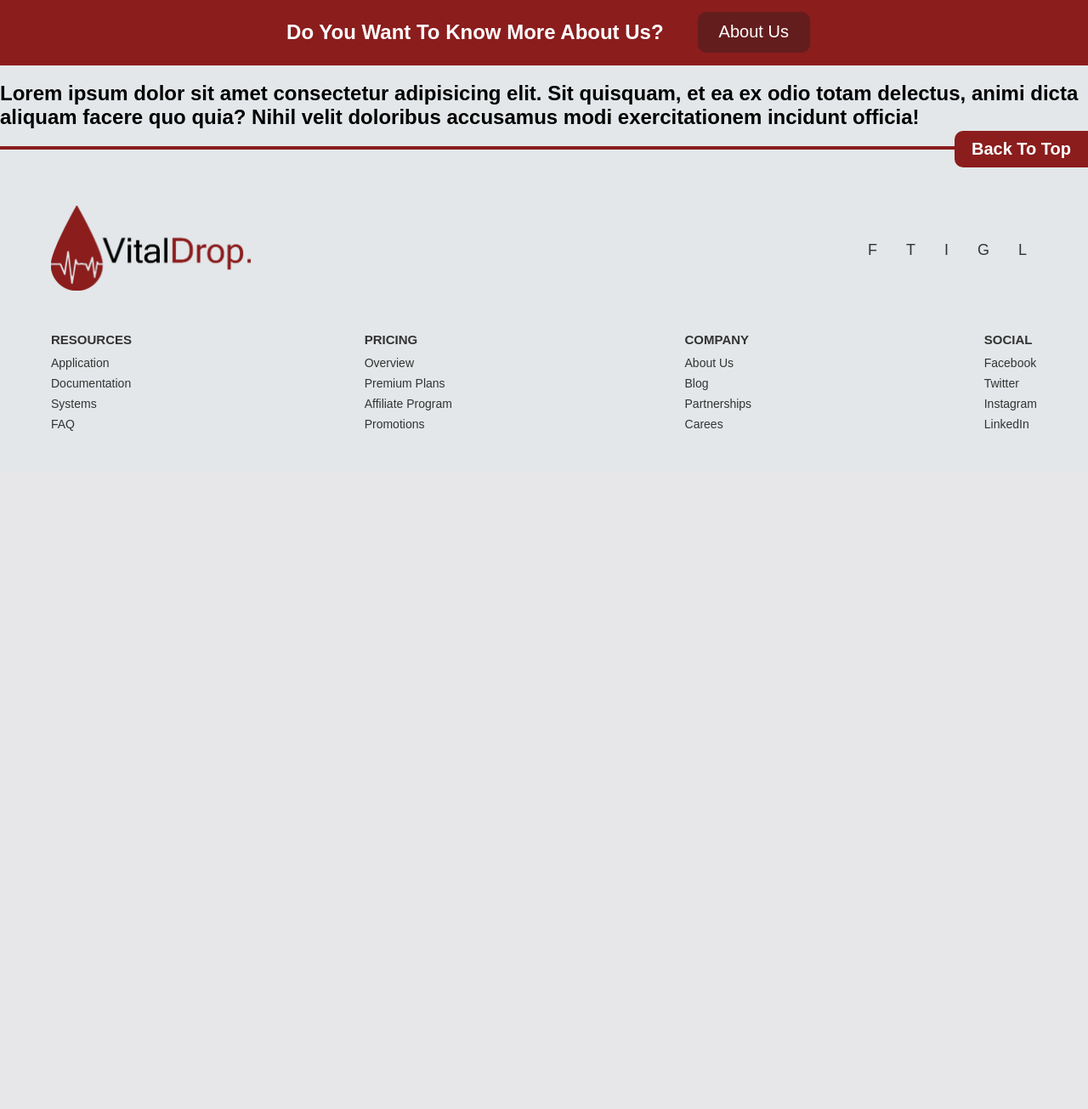
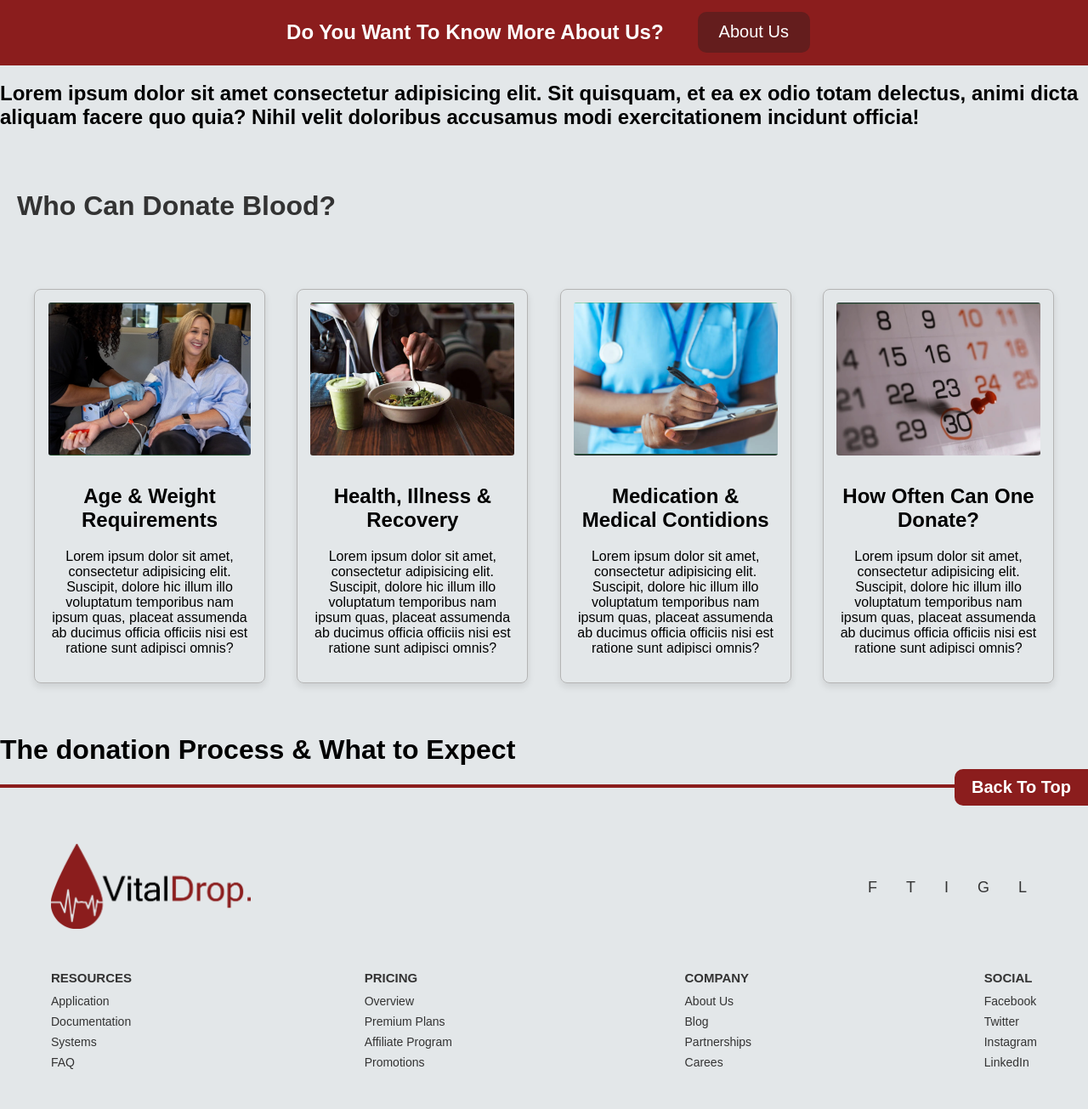
Before and after one commit to SharrIsmaili/Projekti-DZHW, a PHP site: page /HTML/home.html in a window 1280 px wide. Shown: the part 723-2028 px from the top of the page at 85% size. Before the commit the page ends 1230 px from the top, so only its background shows below. Run offline with PHP 8.4, Linux system fonts and the light colour scheme.

Commit message:
Home.html
Added a new section for who can donate blood

```diff
--- a/CSS/style.css
+++ b/CSS/style.css
@@ -1,12 +1,12 @@
-:root{
+:root {
   --minus: 200px;
 }
 
-html{
+html {
   scroll-behavior: smooth;
 }
 
-body{
+body {
   background-color: rgb(227, 231, 233);
   margin: 0;
   box-sizing: border-box;
@@ -14,14 +14,14 @@ body{
   font-family: 'Poppins', sans-serif;
 }
 
-#header{
+#header {
   position: sticky;
   top: 0;
   z-index: 2;
   box-shadow: 0 2px 10px rgba(0, 0, 0, 0.8);
 }
 
-.navbar{
+.navbar {
   background: rgb(245, 245, 245);
   padding: 5px 80px;
   display: flex;
@@ -29,13 +29,14 @@ body{
   justify-content: space-between;
 }
 
-.links, .util{
+.links,
+.util {
   display: flex;
   align-items: center;
   gap: 40px;
 }
 
-.link{
+.link {
   color: #333;
   text-decoration: none;
   padding: 10px;
@@ -43,63 +44,63 @@ body{
   border-radius: 10px;
 }
 
-.link:hover{
+.link:hover {
   background: rgb(139, 29, 29);
   color: white;
   transition: 0.3s ease;
 }
 
-#logo{
+#logo {
   width: 100px;
   height: auto;
   background: none;
 }
 
-#searchBar{
+#searchBar {
   padding: 3px 10px;
   height: 30px;
   border-radius: 10px;
-  border: 2px solid  rgb(139, 29, 29);
+  border: 2px solid rgb(139, 29, 29);
 }
 
-#searchBar:focus{
+#searchBar:focus {
   border: 3px solid rgb(139, 29, 29);
   outline: none;
 }
 
-#contactBtn{
+#contactBtn {
   background-color: rgb(139, 29, 29);
   color: white;
   font-size: 20px;
   margin: 15px;
 }
 
-#contactBtn:hover{
+#contactBtn:hover {
   background-color: white;
   border: 2px solid rgb(139, 29, 29);
   color: rgb(139, 29, 29);
 }
 
-.container{
+.container {
   width: 100vw;
   height: calc(100vh - var(--minus));
   overflow: hidden;
   position: relative;
 }
 
-.slide{
+.slide {
   display: flex;
   height: 100%;
 }
 
-.slideItem{
+.slideItem {
   position: relative;
   width: 100%;
   height: 100%;
   flex-shrink: 0;
 }
 
-.sliderImg{
+.sliderImg {
   width: 100vw;
   height: calc(100vh - var(--minus));
   object-fit: cover;
@@ -107,7 +108,7 @@ body{
   filter: brightness(0.8) blur(2px);
 }
 
-.content{
+.content {
   position: absolute;
   top: 50%;
   left: 50%;
@@ -118,20 +119,20 @@ body{
   padding: 20px;
 }
 
-.content h1{
+.content h1 {
   font-size: 3rem;
   margin-bottom: 10px;
 }
 
-.content p{
+.content p {
   font-size: 1.2rem;
   margin-bottom: 20px;
 }
 
-.btn{
+.btn {
   display: inline-block;
   padding: 12px 25px;
-  background: rgba(255,255,255,0.8);
+  background: rgba(255, 255, 255, 0.8);
   color: black;
   text-decoration: none;
   border-radius: 10px;
@@ -139,13 +140,14 @@ body{
   transition: 0.3s ease;
 }
 
-.btn:hover{
+.btn:hover {
   background: rgb(139, 29, 29);
   color: white;
-  transition:0.3s ease;
+  transition: 0.3s ease;
 }
 
-#prevBtn, #nextBtn{
+#prevBtn,
+#nextBtn {
   position: absolute;
   top: 50%;
   transform: translateY(-50%);
@@ -156,42 +158,85 @@ body{
   z-index: 10;
 }
 
-#prevBtn{
-  left:20px;
+#prevBtn {
+  left: 20px;
 }
 
-#nextBtn{
+#nextBtn {
   right: 20px;
 }
 
-#buttons{
+#buttons {
   position: static;
 }
 
-#aboutUs{
+#aboutUs {
   display: flex;
   justify-content: center;
   background-color: rgb(139, 29, 29);
   color: white;
 }
 
-#aboutUsBtn{
+#aboutUsBtn {
   background-color: rgb(100, 29, 29);
   color: white;
   font-size: 20px;
   margin: 15px;
 }
 
-#aboutUsBtn:hover{
+#aboutUsBtn:hover {
   background-color: white;
   color: black;
 }
 
-#aboutUs h1{
+#aboutUs h1 {
   margin: 25px;
 }
 
-footer{
+.title-for-who-can-donate {
+  color: #333;
+  font-family: 'Poppins', sans-serif;
+  width: 100%;
+  text-align: left;
+  margin: 20px;
+  padding-top: 30px;
+}
+
+.who-can-donate-cards {
+  flex-wrap: nowrap;
+  justify-content: center;
+  flex-direction: row;
+  justify-content: space-between;
+  padding: 30px 20px;
+  display: flex;
+  width: 1250px;
+  gap: 24px;
+  max-width: 1200px;
+  margin: 0 auto 30px auto;
+  padding-top: 20px;
+}
+
+.who-can-donate-cards>div[class^="card-"] {
+  width: 20%;
+  max-width: 20%;
+  border: 1px solid #b4b4b4;
+  border-radius: 8px;
+  padding: 15px;
+  box-shadow: 0 4px 8px rgba(0, 0, 0, 0.1);
+  text-align: center;
+
+}
+
+.who-can-donate-cards img {
+  max-width: 100%;
+  border-radius: 3px;
+  margin-bottom: 10px;
+  height: 180px;
+  object-fit: cover;
+}
+
+
+footer {
   bottom: 0;
   background: rgb(227, 231, 233);
   color: #333;
@@ -200,7 +245,7 @@ footer{
   border-top: 4px solid rgb(139, 29, 29);
 }
 
-#backToTop{
+#backToTop {
   position: absolute;
   top: -22px;
   right: 0;
@@ -215,62 +260,62 @@ footer{
   border-radius: 10px 0px 0px 10px;
 }
 
-footer .top-row{
+footer .top-row {
   margin-top: 26px;
   display: flex;
   justify-content: space-between;
   align-items: center;
 }
 
-footer h2{
+footer h2 {
   font-size: 32px;
   margin: 0;
 }
 
-.social-icons{
+.social-icons {
   display: flex;
   gap: 10px;
 }
 
-.social-icons a{
+.social-icons a {
   font-size: 18px;
   color: #333;
   text-decoration: none;
   padding: 8px 12px;
 }
 
-.footer-columns{
+.footer-columns {
   display: flex;
   justify-content: space-between;
   margin-top: 30px;
   gap: 40px;
 }
 
-.footer-column h3{
+.footer-column h3 {
   margin-bottom: 10px;
   font-size: 15px;
 }
 
-.footer-column ul{
+.footer-column ul {
   list-style: none;
   padding: 0;
   margin: 0;
 }
 
-.footer-column li{
+.footer-column li {
   margin-bottom: 6px;
 }
 
-.footer-column a{
+.footer-column a {
   text-decoration: none;
   color: #333;
   font-size: 14px;
 }
 
-.footer-column a:hover{
+.footer-column a:hover {
   text-decoration: underline;
 }
 
-#footerLogo{
+#footerLogo {
   height: 100px;
 }
--- a/HTML/home.html
+++ b/HTML/home.html
@@ -1,5 +1,6 @@
 <!DOCTYPE html>
 <html lang="en">
+
 <head>
     <meta charset="UTF-8">
     <meta name="viewport" content="width=device-width, initial-scale=1.0">
@@ -93,8 +94,58 @@
         </section>
 
         <section>
-                <h1>Lorem ipsum dolor sit amet consectetur adipisicing elit. Sit quisquam, et ea ex odio totam delectus, animi dicta aliquam facere quo quia? Nihil velit doloribus accusamus modi exercitationem incidunt officia!</h1>
+            <h1>Lorem ipsum dolor sit amet consectetur adipisicing elit. Sit quisquam, et ea ex odio totam delectus,
+                animi dicta aliquam facere quo quia? Nihil velit doloribus accusamus modi exercitationem incidunt
+                officia!</h1>
         </section>
+        <div class="title-for-who-can-donate">
+            <h1>Who Can Donate Blood?</h1><br>
+        </div>
+        <div class="who-can-donate-cards">
+            <div class="card-1">
+                <img src="/images/who can donate/age-and-weight.png" alt="Save Up To 3 Lives">
+                <h2>Age & Weight Requirements</h2>
+                <p>Lorem ipsum dolor sit amet, consectetur adipisicing elit. Suscipit, dolore hic illum illo
+                    voluptatum
+                    temporibus nam ipsum quas, placeat assumenda ab ducimus officia officiis nisi est ratione sunt
+                    adipisci omnis?
+                </p>
+            </div>
+            <div class="card-2">
+                <img src="/images/who can donate/health-recovery.png" alt="Health, Illness & Recovery">
+                <h2>Health, Illness & Recovery</h2>
+                <p>Lorem ipsum dolor sit amet, consectetur adipisicing elit. Suscipit, dolore hic illum illo
+                    voluptatum
+                    temporibus nam ipsum quas, placeat assumenda ab ducimus officia officiis nisi est ratione sunt
+                    adipisci omnis?
+                </p>
+            </div>
+            <div class="card-3">
+                <img src="/images/who can donate/medication&condition.png" alt="Medication & Medical Contidions">
+                <h2>Medication & Medical Contidions</h2>
+                <p>Lorem ipsum dolor sit amet, consectetur adipisicing elit. Suscipit, dolore hic illum illo
+                    voluptatum
+                    temporibus nam ipsum quas, placeat assumenda ab ducimus officia officiis nisi est ratione sunt
+                    adipisci omnis?
+                </p>
+            </div>
+            <div class="card-4">
+                <img src="/images/who can donate/frequency.png" alt="How Often Can One Donate?">
+                <h2>How Often Can One Donate?</h2>
+                <p>Lorem ipsum dolor sit amet, consectetur adipisicing elit. Suscipit, dolore hic illum illo
+                    voluptatum
+                    temporibus nam ipsum quas, placeat assumenda ab ducimus officia officiis nisi est ratione sunt
+                    adipisci omnis?
+                </p>
+            </div>
+        </div>
+
+        <div class="donation-process">
+            <h1>The donation Process & What to Expect</h1>
+        </div>
+        <div class="the-donation-process">
+
+        </div>
 
     </main>
 
@@ -157,4 +208,5 @@
 
     <script src="/JS/app.js"></script>
 </body>
+
 </html>
```
Also changed, not shown: images/who can donate/age-and-weight.png (added), images/who can donate/frequency.png (added), images/who can donate/health-recovery.png (added), images/who can donate/medication&condition.png (added). Lines whose indentation alone changed are shown as unchanged.
